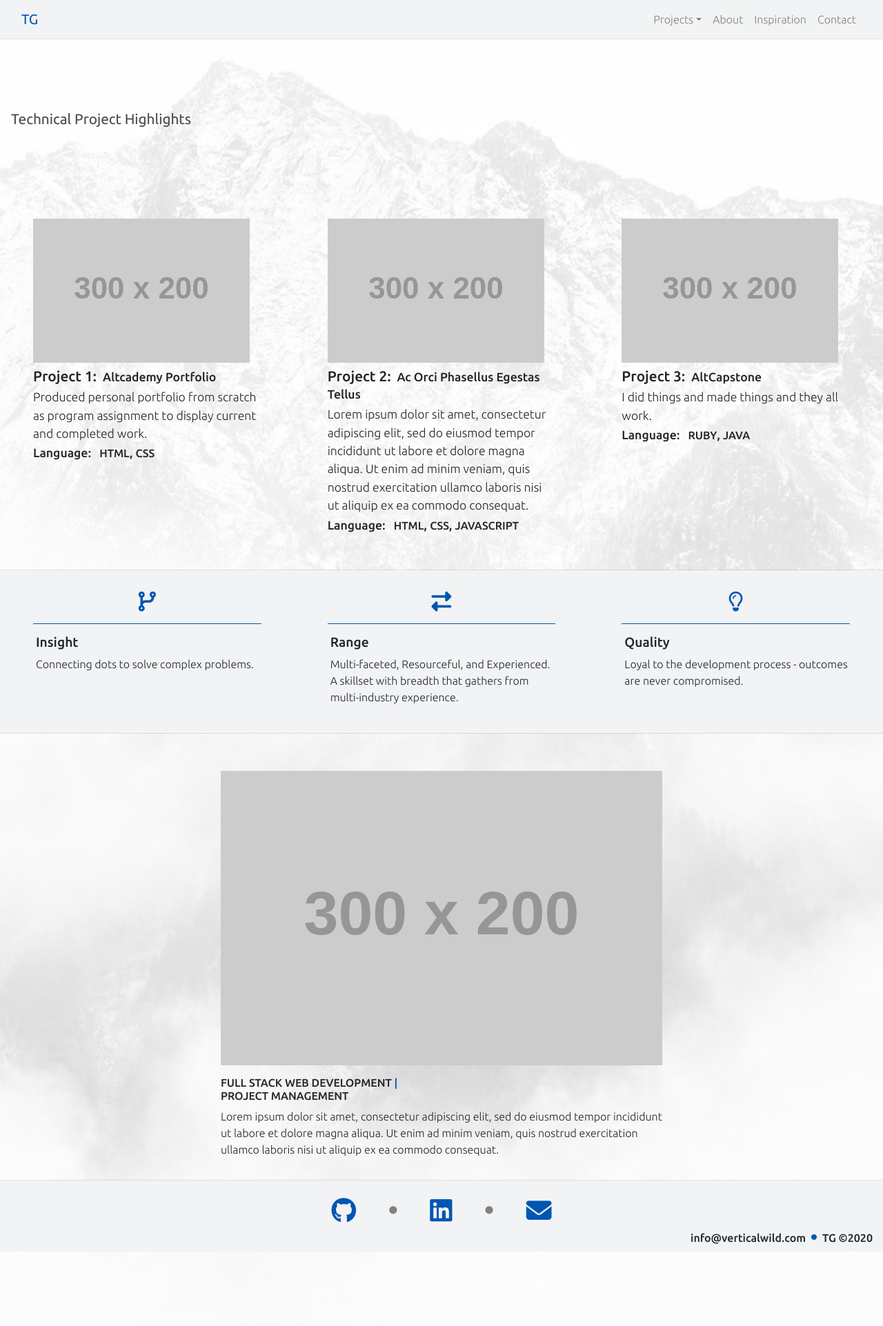
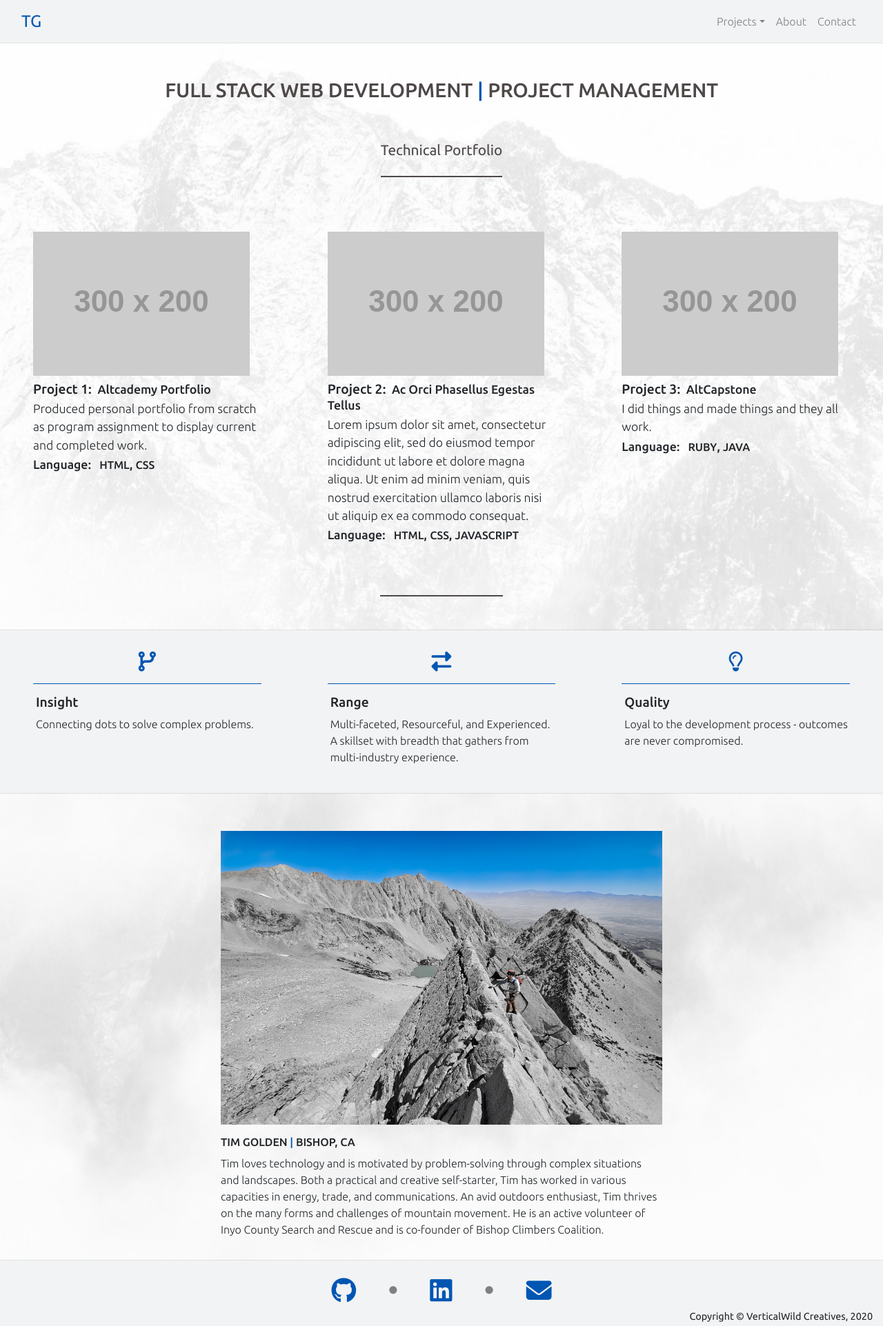
Before and after one commit to cloudripper/portfolio, a plain HTML site: page index.html in a window 1280 px wide. Shown: the whole page at 69% size. Before the commit the page ends 1815 px from the top, so only its background shows below. Drawn offline with nearby package versions, Linux system fonts and the light colour scheme; placeholder pictures from the web are drawn by us.

Commit message:
Final commit before pub. Added HERO, fine-tuned Proj layout, finished footer - across all bkpts.

```diff
--- a/index.html
+++ b/index.html
@@ -18,7 +18,7 @@
   <nav class="navbar navbar-expand-lg w-100 border-bottom border_color" id="nav">
       <div class="container-fluid">
             <div class="navbar-brand">
-              <a href="#" id="brand"><b>TG</b></a>
+              <a href="#About" id="brand"><b>TG</b></a>
             </div>
             <button class="navbar-toggler" type="button" data-toggle="collapse" data-target="#navMenu" aria-controls="navMenu" aria-expanded="false" aria-label="Toggle navigation">
                 <span class="navbar-toggler-icon"><i class="fas fa-bars bars_color pt-1"></i></span>
@@ -34,7 +34,7 @@
                         </div>
                     </li>
                     <li class="nav-item"><a class="nav-link" href="#About">About</a></li>
-                    <li class="nav-item"><a class="nav-link" href="#">Inspiration</a></li>
+<!--                <li class="nav-item"><a class="nav-link" href="#">Inspiration</a></li> -->
                     <li class="nav-item"><a class="nav-link" href="#Contact">Contact</a></li>
                 </ul>
             </div>
@@ -51,11 +51,23 @@
         <div class="d-block bg-noflow">
             <img id="bg_image" src="./images/bgimg-LT-4.jpg" />
         </div>
+        <div class="d-flex justify-content-center pt-4 mt-lg-3  px-3">
+            <div class="flex-item d-lg-none">
+                <h1 class="heading hero my-0" id="">FULL STACK WEB DEVELOPMENT</h1>
+                <h1 class="heading hero my-0" id="pm">PROJECT MANAGEMENT</h1>
+            </div>
+            <div class="d-none d-lg-block">
+                <h1 class="heading hero px-0" id="">FULL STACK WEB DEVELOPMENT <span id="aboutFormat">&#124;</span> PROJECT MANAGEMENT</h1>
+            </div>
+        </div>
         <div class="row no-gutters">
-            <div class="col-12 pb-5 pt-1">
-                <h1 class="heading" id="projectHighlight">Technical Project Highlights</h1>
+            <!--col-12 pb-1 pt-2 pt-lg-4 pb-4 pb-lg-0-->
+            <div class="col-12">
+                <div class="proj_detail d-flex justify-content-center">
+                    <h1 class="d-inline-flex pb-4 mb-4" id="portfolio">Technical Portfolio</h1>
+                </div>
             </div>
-            <div class="col-12 col-lg-4 px-5 project_highlights" id="Proj1">
+            <div class="col-12 col-lg-4 px-5" id="Proj1">
                 <div class="proj_img" style="background-image: url('https://via.placeholder.com/300x200');">
                 </div>
                 <div class="proj_detail">
@@ -79,11 +91,12 @@
                 <div class="proj_detail">
                     <h1 class="proj_format mt-2 mb-1">Project 3: <span class="proj_sum pl-1">AltCapstone</span></h1>
                     <p class="proj_sum mb-1">I did things and made things and they all work.</p>
-                    <h1 class="proj_sum">Language: <span class="proj_lang pl-2">RUBY</span>, <span class="proj_lang">JAVA</span></h1>
+                    <h1 class="proj_sum mb-0">Language: <span class="proj_lang pl-2">RUBY</span>, <span class="proj_lang">JAVA</span></h1>
                 </div>
             </div>
+
         </div>
-
+        <hr class="mt-5 mb-5" id="portbr" />
         <hr class="mb-0" />
 
         <div class="row no-gutters py-4 valueProp justify-content-between" id="About">
@@ -113,11 +126,11 @@
         <div class="row no-gutters">
             <div class="col-12">
                 <section class="aboutInfo">
-                    <div class="headshot_img" style="background-image: url('https://via.placeholder.com/300x200');">
+                    <div class="headshot_img" style="background-image: url('./images/tg-3.jpg');">
                     </div>
                     <div class="about_detail">
-                        <h1 class="proj_lang mt-3">FULL STACK WEB DEVELOPMENT <span id="aboutFormat">&#124;</span> <br>PROJECT MANAGEMENT</h1>
-                        <p>Lorem ipsum dolor sit amet, consectetur adipiscing elit, sed do eiusmod tempor incididunt ut labore et dolore magna aliqua. Ut enim ad minim veniam, quis nostrud exercitation ullamco laboris nisi ut aliquip ex ea commodo consequat.</p>
+                        <h1 class="proj_lang mt-3">TIM GOLDEN <span id="aboutFormat">&#124;</span> BISHOP, CA</h1>
+                        <p>Tim loves technology and is motivated by problem-solving through complex situations and landscapes. Both a practical and creative self-starter, Tim has worked in various capacities in energy, trade, and communications. An avid outdoors enthusiast, Tim thrives on the many forms and challenges of mountain movement. He is an active volunteer of Inyo County Search and Rescue and is co-founder of Bishop Climbers Coalition.</p>
                     </div>
                 </section>
             </div>
@@ -136,10 +149,10 @@
                 <p class="dotFormat my-auto mx-2 mx-sm-2 mx-md-3 mx-lg-4 mx-xl-5"><i class="fas fa-circle"></i></p>
                 <a href="mailto: info@verticalwild.com" class="contactLogo"><i class="fas fa-envelope"></i></i></a>
         </div>
-        <div class="d-flex justify-content-between justify-content-lg-end my-3 my-lg-0">
-            <div class="fontMod1">info@verticalwild.com</div>
-            <div class="fontMod2 mx-0 mx-lg-2"><i class="fas fa-circle"></i></div>
-            <div class="fontMod3">TG &#169;2020</div>
+        <div class="d-flex flex-column flex-lg-row justify-content-start justify-content-lg-end mt-2 mb-0 my-lg-0">
+            <div class="fontMod1 d-none">info @ verticalwild.com</div>
+            <div class="fontMod2 mx-lg-3 d-none"><i class="fas fa-circle"></i></div>
+            <div class="fontMod3">Copyright &#169; VerticalWild Creatives, 2020</div>
         </div>
       </footer>
 
--- a/style.css
+++ b/style.css
@@ -8,7 +8,9 @@ body {
     border-bottom: #0056b3;
 }
 #brand {
-    color:  #0056b3
+    color:  #0056b3;
+    font-size: 1.5rem;
+    font-weight: 300;
 }
 .nav-link {
     color: grey
@@ -50,27 +52,32 @@ body {
 }
 
 
+/* HERO */
+.hero {
+    font-size: 1.5rem;
+    font-weight: 500;
+    color: #4e4848;
+}
+#pm {
+    border-top: 2px solid #0056b3;
+}
+
 
 /* PROJECTS */
-.heading {
-    font-size: 1.5rem;
-    font-weight: 500;
-    padding-left: 16px;
-    color: #4e4848;
-}
 .project_highlights {
     padding-top: 50px;
 }
 #Proj1 {
     padding-top: 20 !important;
 }
-#projectHighlight {
-    padding-top: 100px;
-    padding-left: 16px;
+#portfolio {
+    padding-top: 50px;
     font-size: 1.3rem;
     font-weight: 400;
     color: #4e4848;
-}
+    text-align: center;
+    border-bottom: 2px solid #4e4848;
+  }
 .sum_container {
     background-color: rgba(247, 247, 247,0.7);
 }
@@ -88,7 +95,7 @@ body {
     margin-right: auto;
 }
 .proj_format {
-    font-size: 1.3rem;
+    font-size: 1.2rem;
 }
 .proj_sum {
     font-size: 1.1rem;
@@ -97,7 +104,10 @@ body {
     font-size: 1rem;
     font-weight: 500;
 }
-
+#portbr {
+    border: 1.5px solid #4e4848;
+    width: 176px;
+}
 
 
 /* Value / ABOUT */
@@ -160,6 +170,7 @@ body {
 }
 /* MD Breakpoint */
 @media (min-width: 768px) {
+
     .proj_img {
         padding-top: calc(2 / 3 * 50%);
         width: 50%;
@@ -179,6 +190,7 @@ body {
     }
 }
 @media (min-width: 992px) {
+
     .proj_img {
         padding-top: calc(2 / 3 * 95%);
         width: 95%;
@@ -188,6 +200,7 @@ body {
     .proj_detail {
         width: 100%;
     }
+
     .headshot_img {
         padding-top: calc(2 / 3 * 50%);
         width: 50%;
@@ -201,10 +214,11 @@ body {
         margin-right: auto;
     }
     .project_highlights {
-        margin-bottom: 30px;
+        margin-bottom: 20px;
+        padding-top: 55px;
     }
-    .project_highlights {
-        padding-top: 75px;
+    #Proj1 {
+        padding-top: 55px;
     }
     .heading {
         padding-top: 10px;
@@ -230,8 +244,8 @@ body {
 
 }
 .fontMod1 {
- font-size: 1rem;
- font-weight: 500;
+    font-size: 0.8rem;
+    font-weight: 300;
 }
 .fontMod2 {
     font-size: .5rem;
@@ -240,10 +254,31 @@ body {
     margin-bottom: auto;
 }
 .fontMod3 {
-    font-size: 1rem;
-    font-style: bold;
-    font-weight: 500;
+    font-size: 0.8rem;
+    font-weight: 300;
 }
+
+/* LG Breakpoint */
+@media (min-width: 992px) {
+    .hero {
+        font-size: 1.8rem;
+    }
+    .fontMod1 {
+        font-size: 1rem;
+        font-weight: 400;
+    }
+    .fontMod2 {
+        font-size: .5rem;
+        color: #0056b3;
+        margin-top: auto;
+        margin-bottom: auto;
+    }
+    .fontMod3 {
+        font-size: 0.9rem;
+        font-weight: 400;
+}
+}
+
 /* XL Breakpoint */
 @media (min-width: 1200px) {
     .contactLogo {
```
Also changed, not shown: images/bgimg-LT-2.jpg (deleted), images/bgimg-LT-3.jpg (deleted), images/bgimg-LT-5.jpg (deleted), images/bgimg-LT-6.jpg (deleted), images/bgimg-LT.jpg (deleted), images/bgimg-sht.jpg (deleted), images/bgimg.jpg (deleted), images/branimir-petakov-JX7S0UR49tw-unsplash.jpg (deleted), images/eberhard-grossgasteiger-YV_gbygzlWk-unsplash(1).jpg (deleted), images/tg-3.jpg (added).
